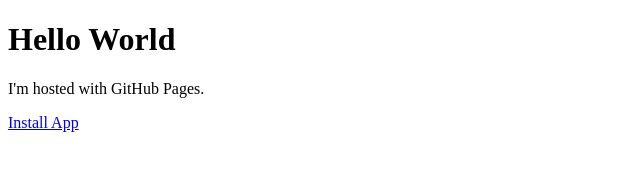
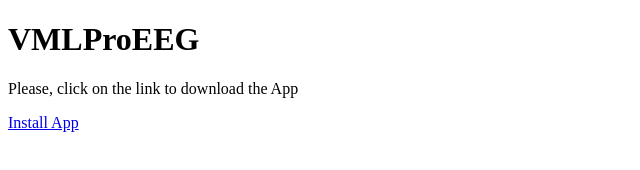
Before and after one commit to NeuroPro/neuropro.github.io, a plain HTML site: page index.html in a window 1280 px wide. Shown: the whole page, without its empty margins (0-640 px from the left). Drawn offline with Linux system fonts and the light colour scheme.

Commit message:
Updating index

```diff
--- a/index.html
+++ b/index.html
@@ -1,8 +1,8 @@
 <!DOCTYPE html>
 <html>
 <body>
-<h1>Hello World</h1>
-<p>I'm hosted with GitHub Pages.</p>
+<h1>VMLProEEG</h1>
+<p>Please, click on the link to download the App</p>
 <a href="itms-services://?action=download-manifest&url=https://neuropro.github.io/manifest.plist">Install App</a>
 </body>
 </html>
```
